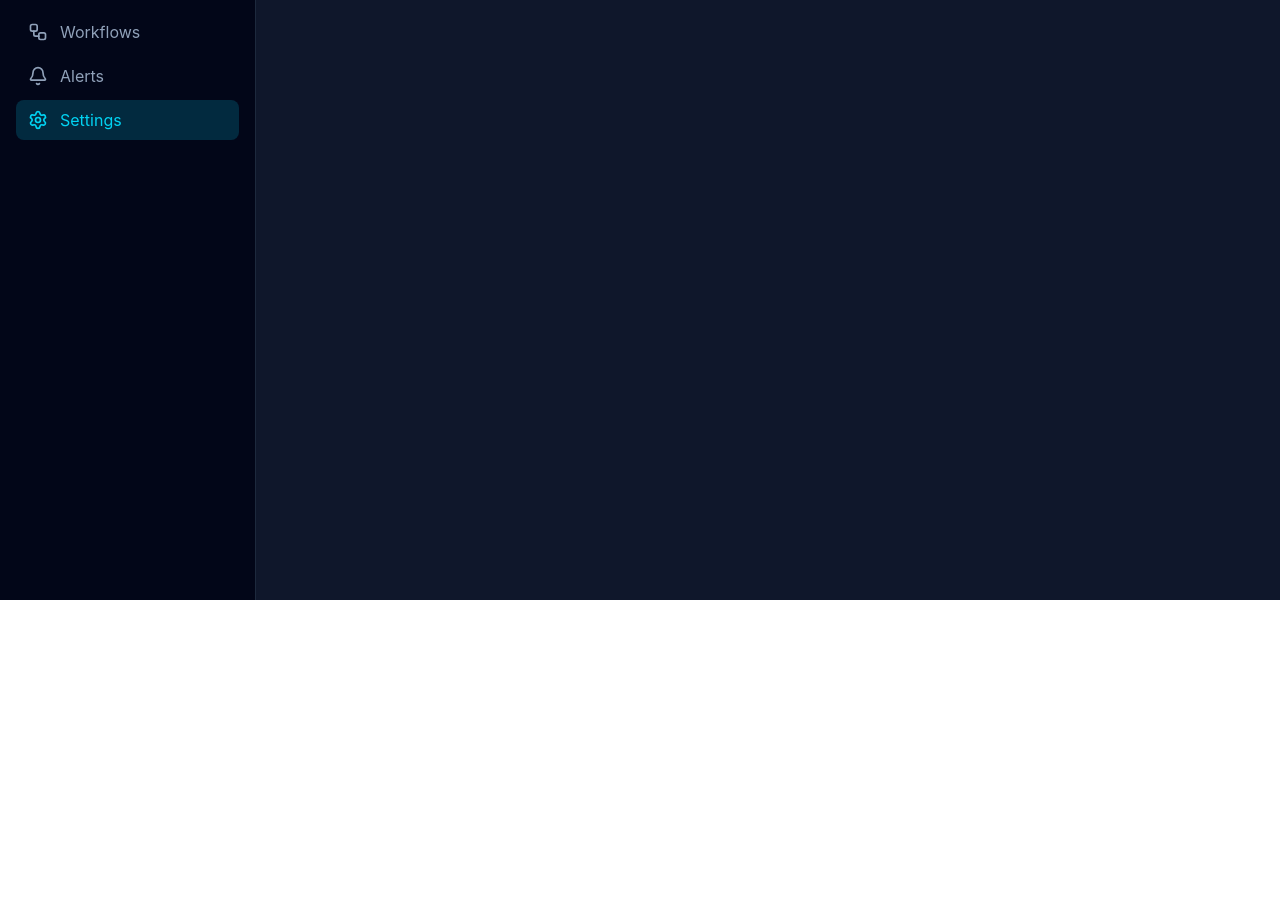
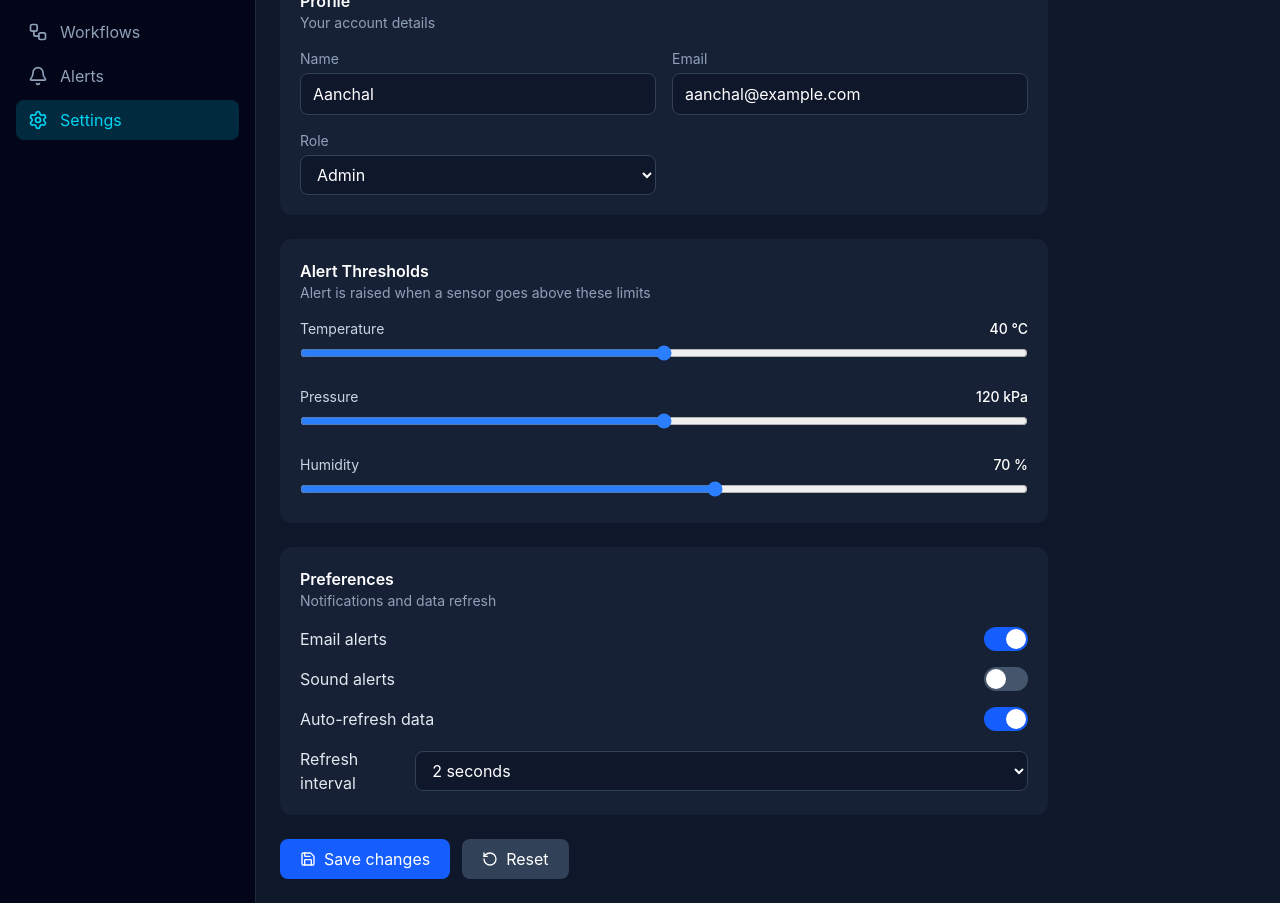
Before and after one commit to PayalPatidar155/NexusFlow, a React (Vite) app in the folder client/: page /settings in a window 1280 px wide. Shown: the part 200-1103 px from the top of the page. Before the commit the page ends 800 px from the top, so only its background shows below. Built offline with nearby package versions, Linux system fonts and the light colour scheme.

Commit message:
feat: add Settings page with toggle switch component

```diff
--- /dev/null
+++ b/client/src/components/ui/ToggleSwitch.jsx
@@ -0,0 +1,22 @@
+function ToggleSwitch({ checked, onChange, label }) {
+  return (
+    <button
+      type="button"
+      role="switch"
+      aria-checked={checked}
+      aria-label={label}
+      onClick={() => onChange(!checked)}
+      className={`relative w-11 h-6 rounded-full transition-colors ${
+        checked ? "bg-blue-600" : "bg-slate-600"
+      }`}
+    >
+      <span
+        className={`absolute top-0.5 left-0.5 h-5 w-5 rounded-full bg-white transition-transform ${
+          checked ? "translate-x-5" : ""
+        }`}
+      />
+    </button>
+  );
+}
+
+export default ToggleSwitch;
--- a/client/src/pages/Settings.jsx
+++ b/client/src/pages/Settings.jsx
@@ -1,5 +1,194 @@
-function Settings() {
-  return <h1 className="text-2xl font-bold text-white">Settings Page</h1>
+import { useState } from "react";
+import { Save, RotateCcw } from "lucide-react";
+import ToggleSwitch from "../components/ui/ToggleSwitch";
+
+const defaultSettings = {
+  profile: { name: "Aanchal", email: "aanchal@example.com", role: "Admin" },
+  thresholds: { temperature: 40, pressure: 120, humidity: 70 },
+  preferences: {
+    emailAlerts: true,
+    soundAlerts: false,
+    autoRefresh: true,
+    refreshInterval: "2",
+  },
+};
+
+const thresholdFields = [
+  { key: "temperature", label: "Temperature", unit: "°C", min: 20, max: 60 },
+  { key: "pressure", label: "Pressure", unit: "kPa", min: 90, max: 150 },
+  { key: "humidity", label: "Humidity", unit: "%", min: 30, max: 100 },
+];
+
+const inputClass =
+  "w-full px-3 py-2 rounded-lg bg-slate-900 border border-slate-700 text-white focus:outline-none focus:border-blue-500";
+
+function Section({ title, description, children }) {
+  return (
+    <div className="bg-slate-800/60 rounded-xl p-5">
+      <h2 className="text-white font-semibold">{title}</h2>
+      <p className="text-sm text-slate-400 mb-4">{description}</p>
+      {children}
+    </div>
+  );
 }
 
-export default Settings
+function Settings() {
+  const [settings, setSettings] = useState(defaultSettings);
+  const [saved, setSaved] = useState(false);
+
+  // Update one field inside one section
+  const updateField = (section, key, value) => {
+    setSettings((prev) => ({
+      ...prev,
+      [section]: { ...prev[section], [key]: value },
+    }));
+    setSaved(false);
+  };
+
+  const handleSave = () => {
+    // Week 3: yahan backend API call aayegi
+    console.log("Saved settings:", settings);
+    setSaved(true);
+    setTimeout(() => setSaved(false), 3000);
+  };
+
+  const handleReset = () => {
+    setSettings(defaultSettings);
+    setSaved(false);
+  };
+
+  const { profile, thresholds, preferences } = settings;
+
+  return (
+    <div className="space-y-6 max-w-3xl">
+      <div>
+        <h1 className="text-2xl font-bold text-white">Settings</h1>
+        <p className="text-sm text-slate-400">Manage your profile and system preferences</p>
+      </div>
+
+      {/* Profile */}
+      <Section title="Profile" description="Your account details">
+        <div className="grid grid-cols-1 sm:grid-cols-2 gap-4">
+          <div>
+            <label className="block text-sm text-slate-400 mb-1">Name</label>
+            <input
+              className={inputClass}
+              value={profile.name}
+              onChange={(e) => updateField("profile", "name", e.target.value)}
+            />
+          </div>
+          <div>
+            <label className="block text-sm text-slate-400 mb-1">Email</label>
+            <input
+              type="email"
+              className={inputClass}
+              value={profile.email}
+              onChange={(e) => updateField("profile", "email", e.target.value)}
+            />
+          </div>
+          <div>
+            <label className="block text-sm text-slate-400 mb-1">Role</label>
+            <select
+              className={inputClass}
+              value={profile.role}
+              onChange={(e) => updateField("profile", "role", e.target.value)}
+            >
+              <option>Admin</option>
+              <option>Operator</option>
+              <option>Viewer</option>
+            </select>
+          </div>
+        </div>
+      </Section>
+
+      {/* Thresholds */}
+      <Section
+        title="Alert Thresholds"
+        description="Alert is raised when a sensor goes above these limits"
+      >
+        <div className="space-y-5">
+          {thresholdFields.map((f) => (
+            <div key={f.key}>
+              <div className="flex justify-between text-sm mb-1">
+                <span className="text-slate-300">{f.label}</span>
+                <span className="text-white font-medium">
+                  {thresholds[f.key]} {f.unit}
+                </span>
+              </div>
+              <input
+                type="range"
+                min={f.min}
+                max={f.max}
+                value={thresholds[f.key]}
+                onChange={(e) => updateField("thresholds", f.key, Number(e.target.value))}
+                className="w-full accent-blue-500"
+              />
+            </div>
+          ))}
+        </div>
+      </Section>
+
+      {/* Preferences */}
+      <Section title="Preferences" description="Notifications and data refresh">
+        <div className="space-y-4">
+          <div className="flex items-center justify-between">
+            <span className="text-slate-200">Email alerts</span>
+            <ToggleSwitch
+              label="Email alerts"
+              checked={preferences.emailAlerts}
+              onChange={(v) => updateField("preferences", "emailAlerts", v)}
+            />
+          </div>
+          <div className="flex items-center justify-between">
+            <span className="text-slate-200">Sound alerts</span>
+            <ToggleSwitch
+              label="Sound alerts"
+              checked={preferences.soundAlerts}
+              onChange={(v) => updateField("preferences", "soundAlerts", v)}
+            />
+          </div>
+          <div className="flex items-center justify-between">
+            <span className="text-slate-200">Auto-refresh data</span>
+            <ToggleSwitch
+              label="Auto-refresh data"
+              checked={preferences.autoRefresh}
+              onChange={(v) => updateField("preferences", "autoRefresh", v)}
+            />
+          </div>
+          <div className="flex items-center justify-between gap-4">
+            <span className="text-slate-200">Refresh interval</span>
+            <select
+              className={`${inputClass} w-32`}
+              disabled={!preferences.autoRefresh}
+              value={preferences.refreshInterval}
+              onChange={(e) => updateField("preferences", "refreshInterval", e.target.value)}
+            >
+              <option value="2">2 seconds</option>
+              <option value="5">5 seconds</option>
+              <option value="10">10 seconds</option>
+            </select>
+          </div>
+        </div>
+      </Section>
+
+      {/* Buttons */}
+      <div className="flex flex-wrap items-center gap-3">
+        <button
+          onClick={handleSave}
+          className="flex items-center gap-2 px-5 py-2 rounded-lg bg-blue-600 text-white hover:bg-blue-700"
+        >
+          <Save size={16} /> Save changes
+        </button>
+        <button
+          onClick={handleReset}
+          className="flex items-center gap-2 px-5 py-2 rounded-lg bg-slate-700 text-white hover:bg-slate-600"
+        >
+          <RotateCcw size={16} /> Reset
+        </button>
+        {saved && <span className="text-green-400 text-sm">Settings saved!</span>}
+      </div>
+    </div>
+  );
+}
+
+export default Settings;
```
